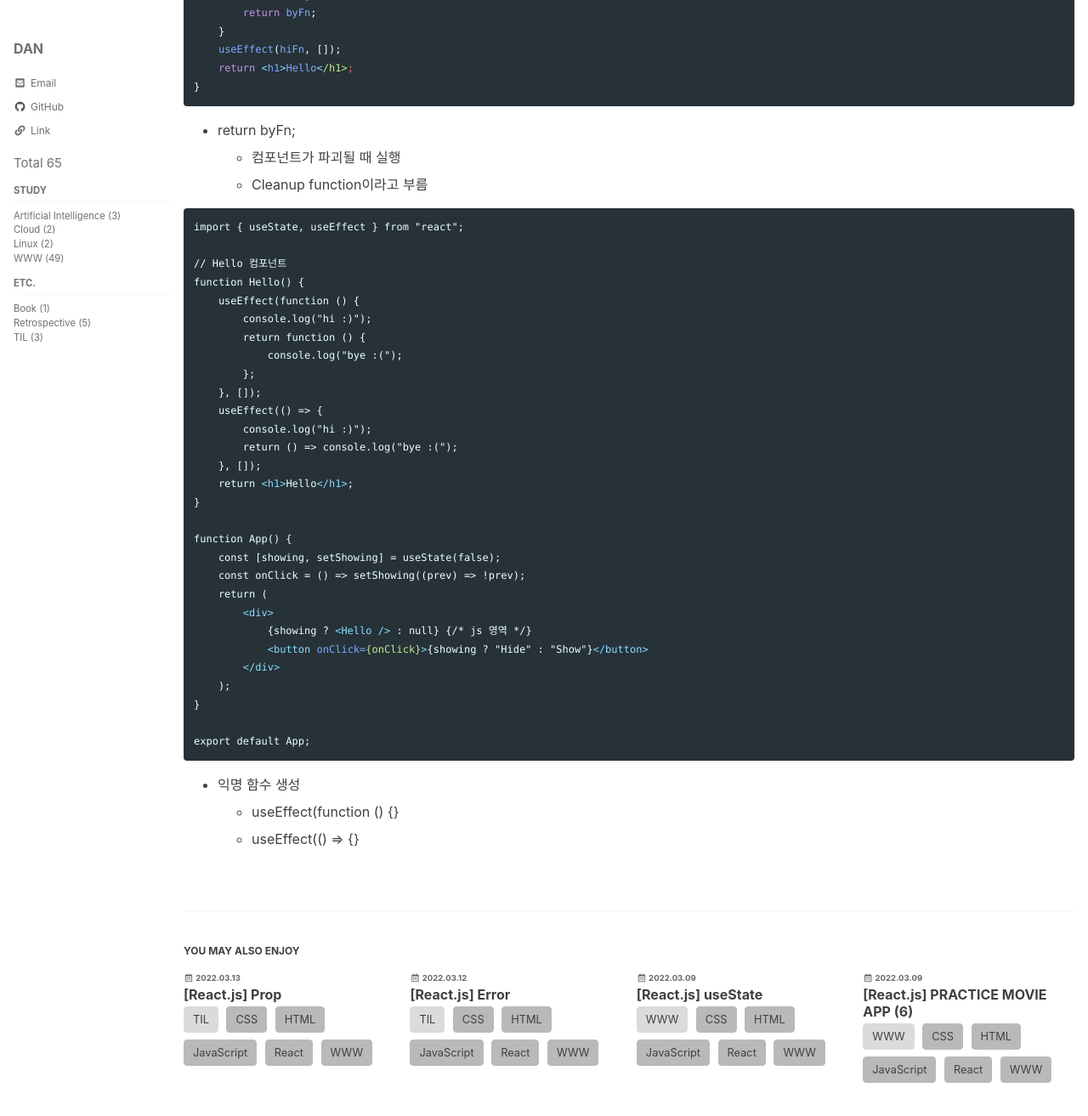
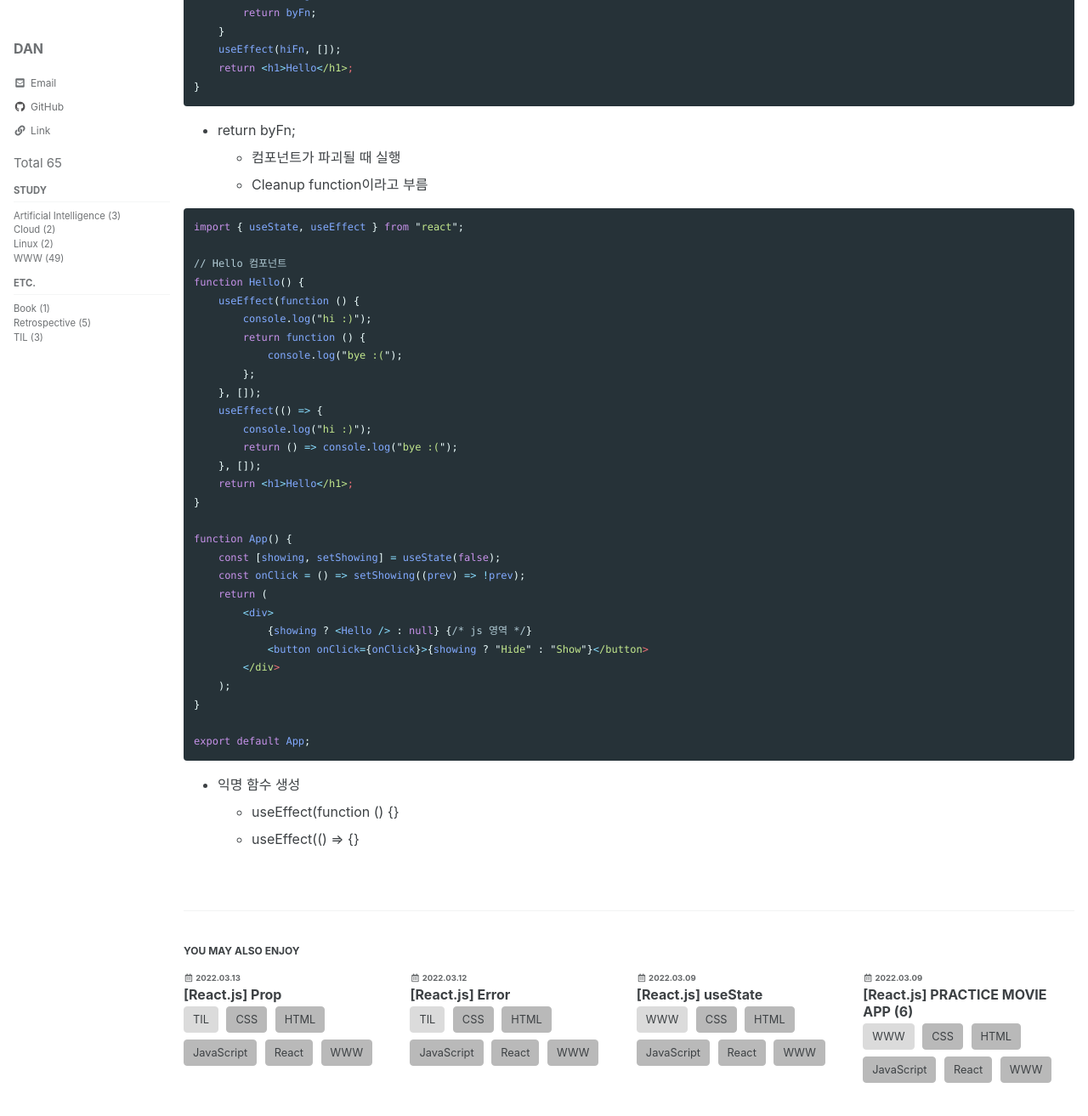
Before and after one commit to znhoon/dannsgo.github.io, a Jekyll site: the page built from _posts/WWW/2022-03-10-www-2203103.md, in a window 1280 px wide and 1400 px high, scrolled down 5664 px. Shown: the top 1313 px of the window at 85% size. Built offline with Jekyll 4.4.1, drawn with Linux system fonts in a browser that asks for light colours; cached includes are drawn as plain includes; some web fonts are replaced.

Commit message:
Update 2022-03-10-www-2203103.md

````diff
--- a/_posts/WWW/2022-03-10-www-2203103.md
+++ b/_posts/WWW/2022-03-10-www-2203103.md
@@ -275,7 +275,7 @@ function Hello() {
   - 컴포넌트가 파괴될 때 실행
   - Cleanup function이라고 부름
 
-```html
+```js
 import { useState, useEffect } from "react";
 
 // Hello 컴포넌트
````
